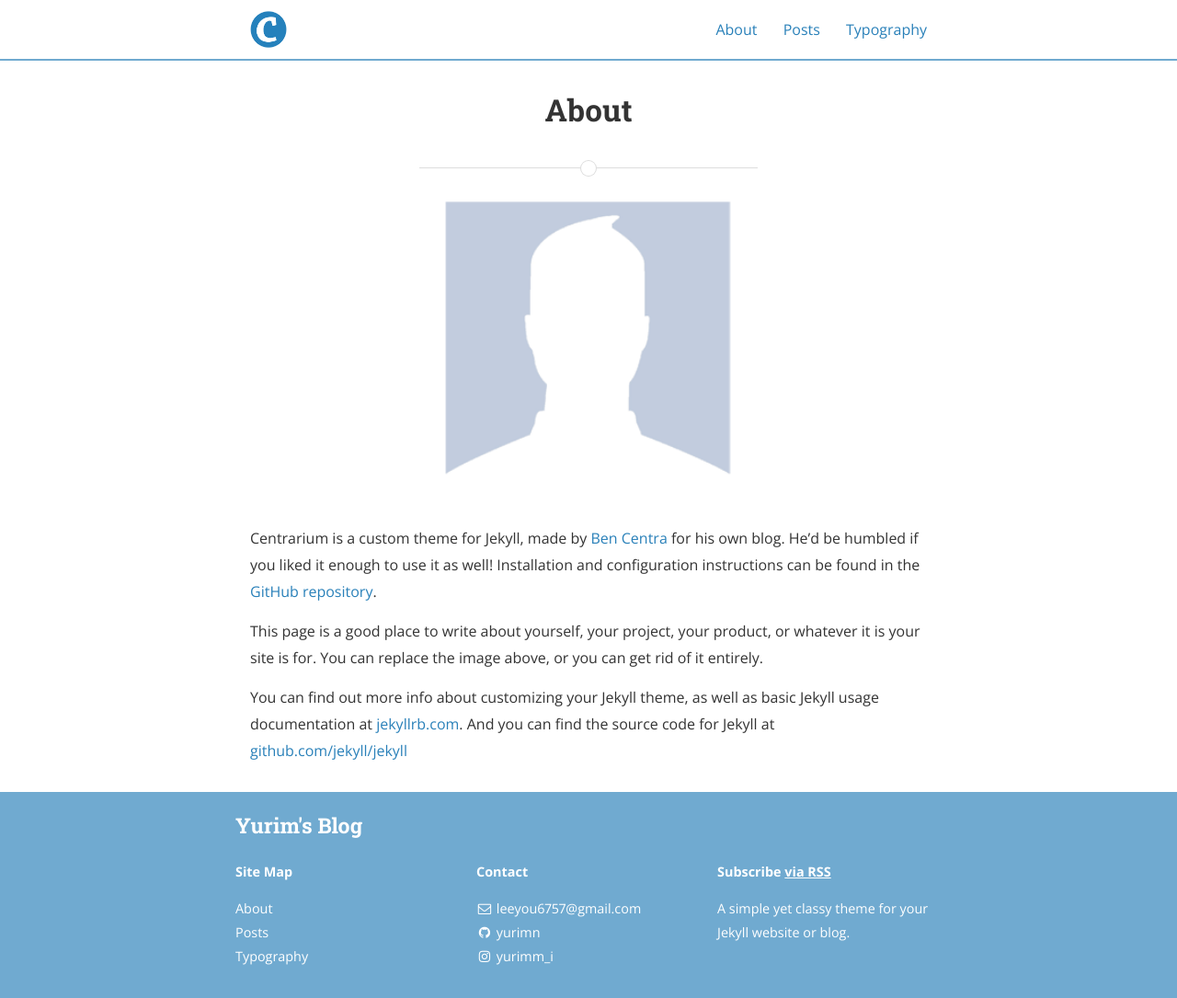
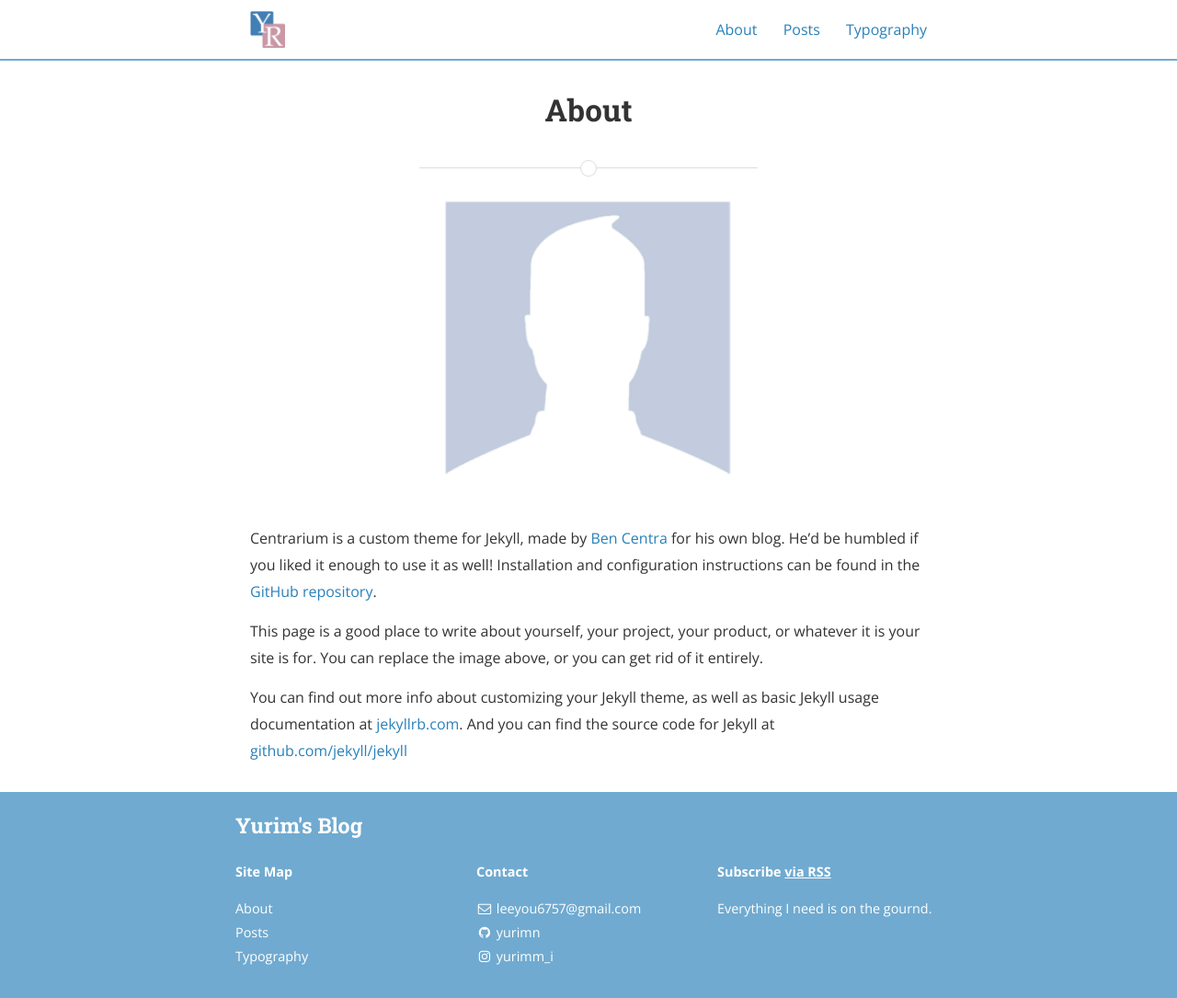
Before and after one commit to yurimn/yurimn.github.io, a Jekyll site: the page built from about.md, in a window 1280 px wide and 1085 px high. Shown: the whole window at 92% size. Built offline with Jekyll 4.4.1, drawn with Linux system fonts in a browser that asks for light colours; nearby versions of some CDN libraries.

Commit message:
add icon

```diff
--- a/_config.yml
+++ b/_config.yml
@@ -10,11 +10,11 @@ exclude:
 
 # Site settings
 title: Yurim's Blog
-subtitle: "A simple yet classy theme for your Jekyll website or blog"
+subtitle: "Everything I need is on the gournd."
 email: leeyou6757@gmail.com
 name: Yurim Lee
 description: >
-  A simple yet classy theme for your Jekyll website or blog.
+  Everything I need is on the gournd.
 # Base URL of site (i.e. /blog). It should always start with a slash,
 # and never end with a slash. Set it to a blank value if hosting at the
 # root of your server.
--- a/_includes/head.html
+++ b/_includes/head.html
@@ -1,64 +1,124 @@
 <head>
-  <meta charset="utf-8">
-  <meta http-equiv="X-UA-Compatible" content="IE=edge">
-  <meta name="viewport" content="width=device-width, initial-scale=1">
+	<meta charset="utf-8" />
+	<meta http-equiv="X-UA-Compatible" content="IE=edge" />
+	<meta name="viewport" content="width=device-width, initial-scale=1" />
 
-  <title>{% if page.title %}{{ page.title }}{% else %}{{ site.title }}{% endif %}</title>
-  <meta name="description" content="{% if page.excerpt %}{{ page.excerpt | strip_html | strip_newlines | truncate: 160 }}{% else %}{{ site.description }}{% endif %}">
+	<title>
+		{% if page.title %}{{ page.title }}{% else %}{{ site.title }}{% endif %}
+	</title>
+	<meta
+		name="description"
+		content="{% if page.excerpt %}{{ page.excerpt | strip_html | strip_newlines | truncate: 160 }}{% else %}{{ site.description }}{% endif %}"
+	/>
 	{% if site.name %}
-  <meta name="author" content="{{ site.name }}">
-  <meta name="copyright" content="&copy; {{ site.name }} {{ site.time | date: '%Y' }}">
+	<meta name="author" content="{{ site.name }}" />
+	<meta
+		name="copyright"
+		content="&copy; {{ site.name }} {{ site.time | date: '%Y' }}"
+	/>
 	{% endif %}
 
 	<!-- External libraries -->
-  <link rel="stylesheet" href="//maxcdn.bootstrapcdn.com/font-awesome/4.6.3/css/font-awesome.min.css">
-  <link rel="stylesheet" href="//cdnjs.cloudflare.com/ajax/libs/highlight.js/9.9.0/styles/{{ site.highlightjs_theme }}.min.css">
-  <link rel="stylesheet" href="//cdnjs.cloudflare.com/ajax/libs/lightbox2/2.7.1/css/lightbox.css">
+	<link
+		rel="stylesheet"
+		href="//maxcdn.bootstrapcdn.com/font-awesome/4.6.3/css/font-awesome.min.css"
+	/>
+	<link
+		rel="stylesheet"
+		href="//cdnjs.cloudflare.com/ajax/libs/highlight.js/9.9.0/styles/{{ site.highlightjs_theme }}.min.css"
+	/>
+	<link
+		rel="stylesheet"
+		href="//cdnjs.cloudflare.com/ajax/libs/lightbox2/2.7.1/css/lightbox.css"
+	/>
 
 	<!-- Favicon and other icons (made with http://www.favicon-generator.org/) -->
-  <link rel="shortcut icon" href="{{ "/assets/icons/favicon.ico" | prepend: site.baseurl }}" type="image/x-icon">
-  <link rel="icon" href="{{ "/assets/icons/favicon.ico" | prepend: site.baseurl }}" type="image/x-icon">
-  <link rel="apple-touch-icon" sizes="57x57" href="{{ "/assets/icons/apple-icon-57x57.png" | prepend: site.baseurl }}">
-  <link rel="apple-touch-icon" sizes="60x60" href="{{ "/assets/icons/apple-icon-60x60.png" | prepend: site.baseurl }}">
-  <link rel="apple-touch-icon" sizes="72x72" href="{{ "/assets/icons/apple-icon-72x72.png" | prepend: site.baseurl }}">
-  <link rel="apple-touch-icon" sizes="76x76" href="{{ "/assets/icons/apple-icon-76x76.png" | prepend: site.baseurl }}">
-  <link rel="apple-touch-icon" sizes="114x114" href="{{ "/assets/icons/apple-icon-114x114.png" | prepend: site.baseurl }}">
-  <link rel="apple-touch-icon" sizes="120x120" href="{{ "/assets/icons/apple-icon-120x120.png" | prepend: site.baseurl }}">
-  <link rel="apple-touch-icon" sizes="144x144" href="{{ "/assets/icons/apple-icon-144x144.png" | prepend: site.baseurl }}">
-  <link rel="apple-touch-icon" sizes="152x152" href="{{ "/assets/icons/apple-icon-152x152.png" | prepend: site.baseurl }}">
-  <link rel="apple-touch-icon" sizes="180x180" href="{{ "/assets/icons/apple-icon-180x180.png" | prepend: site.baseurl }}">
-  <link rel="icon" type="image/png" sizes="192x192"  href="{{ "/assets/icons/android-icon-192x192.png" | prepend: site.baseurl }}">
-  <link rel="icon" type="image/png" sizes="32x32" href="{{ "/assets/icons/favicon-32x32.png" | prepend: site.baseurl }}">
-  <link rel="icon" type="image/png" sizes="96x96" href="{{ "/assets/icons/favicon-96x96.png" | prepend: site.baseurl }}">
-  <link rel="icon" type="image/png" sizes="16x16" href="{{ "/assets/icons/favicon-16x16.png" | prepend: site.baseurl }}">
-  <link rel="manifest" href="{{ "/assets/icons/manifest.json" | prepend: site.baseurl }}">
-  <meta name="msapplication-TileColor" content="#ffffff">
-  <meta name="msapplication-TileImage" content="{{ "/assets/icons/ms-icon-144x144.png" | prepend: site.baseurl }}">
-  <meta name="theme-color" content="#ffffff">
+	<link rel="shortcut icon" href="{{ "/assets/logos/favicon.ico" | prepend:
+	site.baseurl }}" type="image/x-icon"> <link rel="icon" href="{{
+	"/assets/logos/favicon.ico" | prepend: site.baseurl }}" type="image/x-icon">
+	<link rel="apple-touch-icon" sizes="57x57" href="{{
+	"/assets/icons/apple-icon-57x57.png" | prepend: site.baseurl }}"> <link
+	rel="apple-touch-icon" sizes="60x60" href="{{
+	"/assets/icons/apple-icon-60x60.png" | prepend: site.baseurl }}"> <link
+	rel="apple-touch-icon" sizes="72x72" href="{{
+	"/assets/icons/apple-icon-72x72.png" | prepend: site.baseurl }}"> <link
+	rel="apple-touch-icon" sizes="76x76" href="{{
+	"/assets/icons/apple-icon-76x76.png" | prepend: site.baseurl }}"> <link
+	rel="apple-touch-icon" sizes="114x114" href="{{
+	"/assets/icons/apple-icon-114x114.png" | prepend: site.baseurl }}"> <link
+	rel="apple-touch-icon" sizes="120x120" href="{{
+	"/assets/icons/apple-icon-120x120.png" | prepend: site.baseurl }}"> <link
+	rel="apple-touch-icon" sizes="144x144" href="{{
+	"/assets/icons/apple-icon-144x144.png" | prepend: site.baseurl }}"> <link
+	rel="apple-touch-icon" sizes="152x152" href="{{
+	"/assets/icons/apple-icon-152x152.png" | prepend: site.baseurl }}"> <link
+	rel="apple-touch-icon" sizes="180x180" href="{{
+	"/assets/icons/apple-icon-180x180.png" | prepend: site.baseurl }}"> <link
+	rel="icon" type="image/png" sizes="192x192" href="{{
+	"/assets/icons/android-icon-192x192.png" | prepend: site.baseurl }}"> <link
+	rel="icon" type="image/png" sizes="32x32" href="{{
+	"/assets/icons/favicon-32x32.png" | prepend: site.baseurl }}"> <link
+	rel="icon" type="image/png" sizes="96x96" href="{{
+	"/assets/icons/favicon-96x96.png" | prepend: site.baseurl }}"> <link
+	rel="icon" type="image/png" sizes="16x16" href="{{
+	"/assets/icons/favicon-16x16.png" | prepend: site.baseurl }}"> <link
+	rel="manifest" href="{{ "/assets/icons/manifest.json" | prepend: site.baseurl
+	}}">
+	<meta name="msapplication-TileColor" content="#ffffff" />
+	<meta name="msapplication-TileImage" content="{{
+	"/assets/icons/ms-icon-144x144.png" | prepend: site.baseurl }}">
+	<meta name="theme-color" content="#ffffff" />
 
 	{% if site.protocols.fb_image %}
 	<!-- Facebook OGP cards -->
-  <meta property="og:description" content="{% if page.excerpt %}{{ page.excerpt | strip_html | strip_newlines | truncate: 160 }}{% else %}{{ site.description }}{% endif %}" />
-  <meta property="og:url" content="{% if page.url %}{{ site.url }}{{ page.url }}{% else %}{{ site.url }}{% endif %}">
+	<meta
+		property="og:description"
+		content="{% if page.excerpt %}{{ page.excerpt | strip_html | strip_newlines | truncate: 160 }}{% else %}{{ site.description }}{% endif %}"
+	/>
+	<meta
+		property="og:url"
+		content="{% if page.url %}{{ site.url }}{{ page.url }}{% else %}{{ site.url }}{% endif %}"
+	/>
 	<meta property="og:site_name" content="{{ site.title }}" />
-  <meta property="og:title" content="{% if page.title %}{{ page.title }}{% else %}{{ site.title }}{% endif %}" />
+	<meta
+		property="og:title"
+		content="{% if page.title %}{{ page.title }}{% else %}{{ site.title }}{% endif %}"
+	/>
 	<meta property="og:type" content="website" />
-  <meta property="og:image" content="{% if page.cover %}{{ page.cover | prepend: site.baseurl | prepend: site.url }}{% else %}{{ site.protocols.fb_image | prepend: site.baseurl | prepend: site.url }}{% endif %}" />
+	<meta
+		property="og:image"
+		content="{% if page.cover %}{{ page.cover | prepend: site.baseurl | prepend: site.url }}{% else %}{{ site.protocols.fb_image | prepend: site.baseurl | prepend: site.url }}{% endif %}"
+	/>
 	<meta property="og:image:type" content="{{ site.protocols.fb_image_type }}" />
-  <meta property="og:image:width" content="{{ site.protocols.fb_image_width }}" />
-  <meta property="og:image:height" content="{{ site.protocols.fb_image_height }}" />
-  {% endif %}
-
-  {% if site.protocols.twitter_image %}
+	<meta
+		property="og:image:width"
+		content="{{ site.protocols.fb_image_width }}"
+	/>
+	<meta
+		property="og:image:height"
+		content="{{ site.protocols.fb_image_height }}"
+	/>
+	{% endif %} {% if site.protocols.twitter_image %}
 	<!-- Twitter: card tags -->
-  <meta name="twitter:card" content="summary">
-  <meta name="twitter:title" content="{% if page.title %}{{ page.title }}{% else %}{{ site.title }}{% endif %}">
-  <meta name="twitter:description" content="{% if page.excerpt %}{{ page.excerpt | strip_html | strip_newlines | truncate: 160 }}{% else %}{{ site.description }}{% endif %}">
-  <meta name="twitter:image" content="{% if page.cover %}{{ page.cover | prepend: site.baseurl | prepend: site.url }}{% else %}{{ site.protocols.twitter_image | prepend: site.baseurl | prepend: site.url }}{% endif %}">
-  <meta name="twitter:url" content="{% if page.url %}{{ site.url }}{{ page.url }}{% else %}{{ site.url }}{% endif %}">
-  {% endif %}
-
-  {% if protocols.os_repo and protocols.os_rcs_type and protocols.os_src %}
+	<meta name="twitter:card" content="summary" />
+	<meta
+		name="twitter:title"
+		content="{% if page.title %}{{ page.title }}{% else %}{{ site.title }}{% endif %}"
+	/>
+	<meta
+		name="twitter:description"
+		content="{% if page.excerpt %}{{ page.excerpt | strip_html | strip_newlines | truncate: 160 }}{% else %}{{ site.description }}{% endif %}"
+	/>
+	<meta
+		name="twitter:image"
+		content="{% if page.cover %}{{ page.cover | prepend: site.baseurl | prepend: site.url }}{% else %}{{ site.protocols.twitter_image | prepend: site.baseurl | prepend: site.url }}{% endif %}"
+	/>
+	<meta
+		name="twitter:url"
+		content="{% if page.url %}{{ site.url }}{{ page.url }}{% else %}{{ site.url }}{% endif %}"
+	/>
+	{% endif %} {% if protocols.os_repo and protocols.os_rcs_type and
+	protocols.os_src %}
 	<!-- Open Source Protocol -->
 	<link rel="profile" href="http://osprotocol.com" />
 	<meta property="os:repo" content="{{ protocols.os_repo }}" />
```
Also changed, not shown: other parts of _includes/head.html (+7 -3 lines), assets/logo.png, assets/logos/android-chrome-192x192.png (added), assets/logos/android-chrome-512x512.png (added), assets/logos/apple-touch-icon.png (added), assets/logos/favicon-16x16.png (added), assets/logos/favicon-32x32.png (added), assets/logos/favicon.ico (added). Lines whose indentation alone changed are shown as unchanged.
